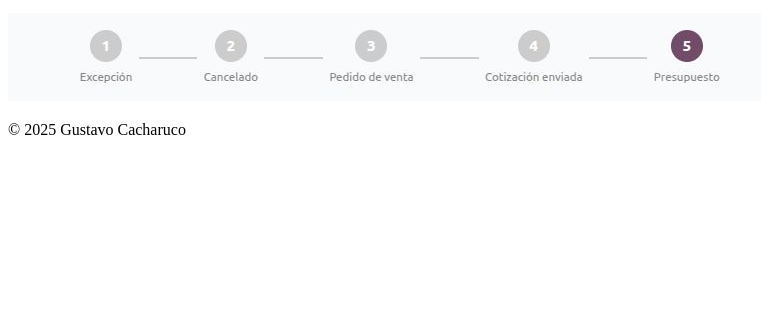
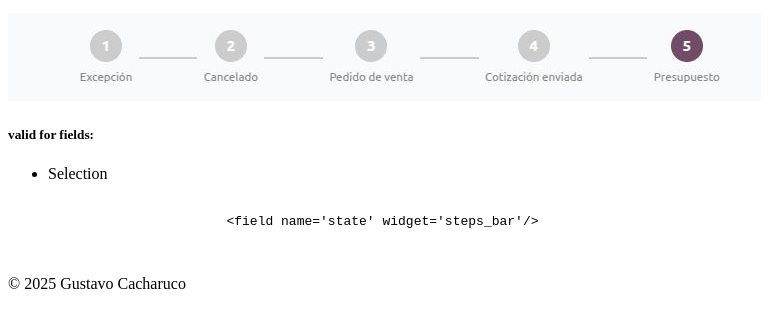
Before and after one commit to Gztabo21/Desarrollo_odoo, a plain HTML site: page gp_widget_steps/static/description/index.html in a window 1280 px wide. Shown: the part 101-428 px from the top of the page, without its empty margins (0-775 px from the left). Drawn offline with Linux system fonts and the light colour scheme.

Commit message:
[update] readme widget step_bar

```diff
--- a/gp_widget_steps/static/description/index.html
+++ b/gp_widget_steps/static/description/index.html
@@ -13,6 +13,17 @@
     <div>
         <img  class="oe_picture oe_screenshot" src="widget_steps_bars.jpeg" alt="Widget Steps Bar">
     </div>
+    <div>
+        <h5>valid for fields:</h5>
+        <ul>
+            <li>Selection</li>
+        </ul>
+                <pre>
+                    <code>
+                            &lt;field name='state' widget='steps_bar'/&gt;
+                    </code>
+                </pre>
+            </div>
     <footer>
         <p>&copy; 2025 Gustavo Cacharuco</p>
     </footer>
```
Also changed, not shown: 1 other file.
